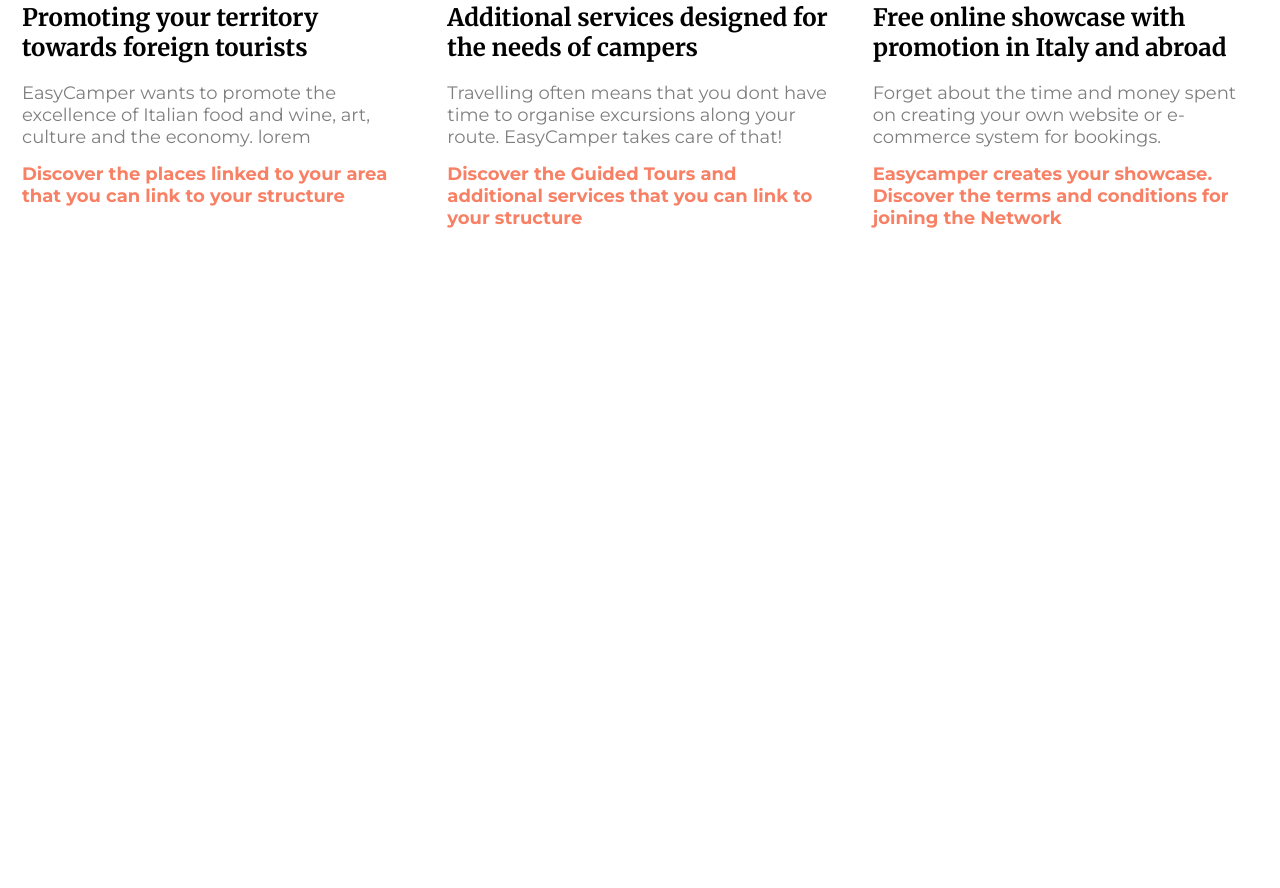
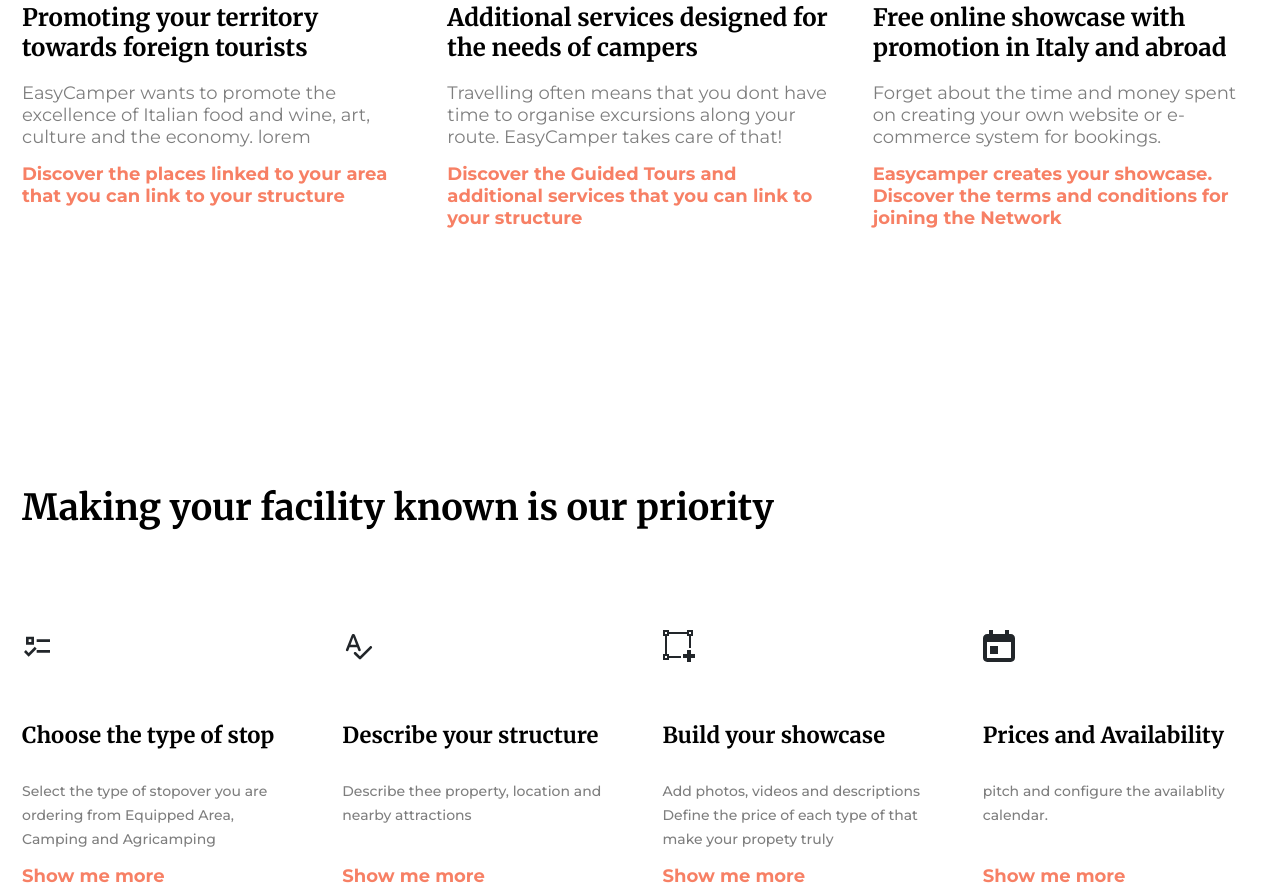
Before and after one commit to Verruckterdrachen/Easy-Camper, a website: page #src/index.html in a window 1280 px wide. Shown: the part 1311-2199 px from the top of the page. Before the commit the page ends 1796 px from the top, so only its background shows below. Drawn offline with nearby package versions, Linux system fonts and the light colour scheme; files that its build step writes are made by us from their sources; files whose address does not match are found by name; a web font is replaced by a local one.

Commit message:
add priority section

```diff
--- a/#src/index.html
+++ b/#src/index.html
@@ -52,6 +52,46 @@
             </div>
           </div>
         </section>
+        <section class="page__priority priority">
+          <div class="priority__container _container">
+            <h2 class="priority__title title">Making your facility known is our priority</h2>
+            <div class="priority__items">
+              <div class="priority__item item-priority">
+                <div class="item-priority__image">
+                  <img src="img/priority/01.svg" alt="">
+                </div>
+                <h3 class="item-priority__title item-title">Choose the type of stop</h3>
+                <div class="item-priority__text item-text">Select the type of stopover you are ordering from Equipped Area, Camping and Agricamping</div>
+                <a href="" class="item-priority__link">Show me more</a>
+              </div>
+              <div class="priority__item item-priority">
+                <div class="item-priority__image">
+                  <img src="img/priority/02.svg" alt="">
+                </div>
+                <h3 class="item-priority__title item-title">Describe your structure</h3>
+                <div class="item-priority__text item-text">Describe thee property, location and nearby attractions</div>
+                <a href="" class="item-priority__link">Show me more</a>
+              </div>
+              <div class="priority__item item-priority">
+                <div class="item-priority__image">
+                  <img src="img/priority/03.svg" alt="">
+                </div>
+                <h3 class="item-priority__title item-title">Build your showcase</h3>
+                <div class="item-priority__text item-text">Add photos, videos and descriptions Define the price of each type of that make your propety truly</div>
+                <a href="" class="item-priority__link">Show me more</a>
+              </div>
+              <div class="priority__item item-priority">
+                <div class="item-priority__image">
+                  <img src="img/priority/04.svg" alt="">
+                </div>
+                <h3 class="item-priority__title item-title">Prices and Availability</h3>
+                <div class="item-priority__text item-text">pitch and configure the availablity
+                  calendar.</div>
+                <a href="" class="item-priority__link">Show me more</a>
+              </div>
+            </div>
+          </div>
+        </section>
 
 			</main>
 			@@include('_footer.html',{})
--- a/#src/scss/style.scss
+++ b/#src/scss/style.scss
@@ -88,8 +88,9 @@
   &__hello {}
   &__services {
     @include adaptiv-value("padding-top", 400, 160, 1);
-    @include adaptiv-value("padding-bottom", 240, 80, 1);
+    @include adaptiv-value("padding-bottom", 240, 70, 1);
   }
+  &__priority {}
 }
 //===================================================================================================================================
 .hello {
@@ -143,15 +144,15 @@
 //============================================================================
 .services {
   &__body {
-    display: flex;
-    margin: 0px -20px;
-    @media (max-width: 900px){
-      flex-direction: column;
-      margin: 0;
+    @media (min-width: 900px){
+      display: flex;
+      margin: 0px -20px;
     }
   }
   &__item {
-    flex: 0 1 33.333%;
+    @media (min-width: 900px){
+      flex: 0 1 33.333%;
+    }
   }
 }
 .item-services {
@@ -185,5 +186,45 @@
   }
 }
 //============================================================================
+.priority {
+  &__title {
+    @include adaptiv-value("margin-bottom", 100, 40, 1);
+  }
+  &__items {
+    display: grid;
+    gap: 45px;
+    grid-template-columns: repeat(auto-fit, minmax(275px, 1fr));
+  }
+}
+.item-priority {
+  display: flex;
+  flex-direction: column;
+  *:last-child {
+    margin-bottom: 0;
+  }
+  &__image {
+    @include adaptiv-value("margin-bottom", 60, 20, 1);
+  }
+  &__title {
+    margin: 0px 0px 30px/22px * 1em 0px;
+  }
+  &__text {
+    margin: 0px 0px 15px/14px * 1em 0px;
+    flex: 1 1 auto;
+  }
+  &__link {
+    font-weight: 700;
+    color: $primaryColor;
+    font-size: 18px;
+    line-height: 22 / 18 * 100%;
+    margin: 0px 0px 20px 0px;
+    @media (any-hover: hover){
+      &:hover{
+        text-decoration: underline;
+      }
+    }
+  }
+}
+//============================================================================
 
 //</ОСНОВНОЙ БЛОК>====================================================================================================
--- a/#src/scss/ui.scss
+++ b/#src/scss/ui.scss
@@ -1,5 +1,20 @@
 //<ОСНОВНОЙ БЛОК>====================================================================================================
-
+.title {
+  font-family: "Merriweather";
+  @include adaptiv-value("font-size", 36, 24, 1);
+  line-height: 45 / 36 * 100%;
+}
+.item-title {
+  font-family: "Merriweather";
+  @include adaptiv-value("font-size", 22, 18, 1);
+  line-height: 28 / 22 * 100%;
+}
+.item-text {
+  font-weight: 500;
+  font-size: 14px;
+  line-height: 24 / 14 * 100%;
+  opacity: 0.5;
+}
 //</ОСНОВНОЙ БЛОК>====================================================================================================
 
 //<ГОТОВЫЕ КЛАССЫ>====================================================================================================
```
Also changed, not shown: Easy-Camper/index.html (+40 -0 lines), Easy-Camper/css/style.min.css.
